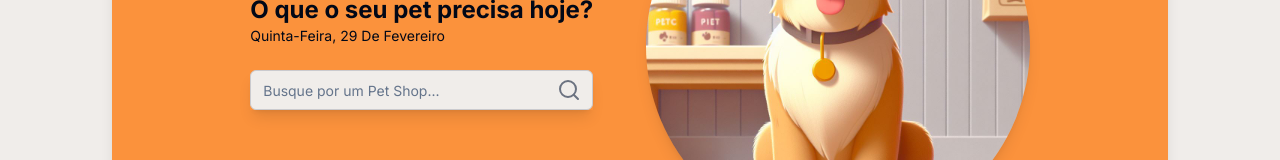
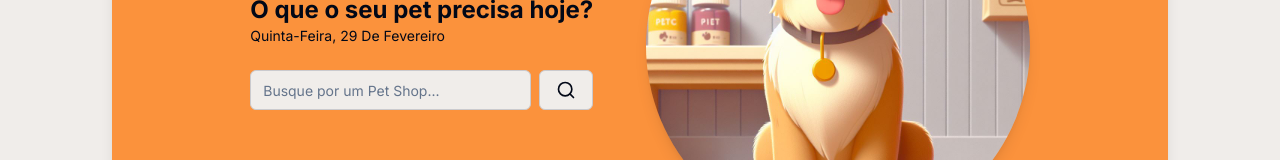
Before and after one commit to arieltroian/CaotinhoPetCare, a Next.js app: page / in a window 1280 px wide. Shown: the part 262-422 px from the top of the page. Built offline with nearby package versions, Linux system fonts and the light colour scheme; no server answers; the database is empty.

Commit message:
feat: ensure user can search for petshops

```diff
--- a/app/(home)/_components/search.tsx
+++ b/app/(home)/_components/search.tsx
@@ -1,11 +1,73 @@
 "use client";
 
+import {
+  Form,
+  FormControl,
+  FormField,
+  FormItem,
+  FormMessage,
+} from "@/app/_components/ui/form";
 import { Input } from "@/app/_components/ui/input";
+import { SearchIcon } from "lucide-react";
+import { Button } from "@/app/_components/ui/button";
+import { zodResolver } from "@hookform/resolvers/zod";
+import { useForm } from "react-hook-form";
+import { z } from "zod";
+import { useRouter } from "next/navigation";
 
-const Search = () => {
+const formSchema = z.object({
+  search: z
+    .string({
+      required_error: "Campo obrigatório!",
+    })
+    .trim()
+    .min(1, "Campo obrigatório!"),
+});
+
+interface SearchProps {
+  defaultValues?: z.infer<typeof formSchema>;
+}
+
+const Search = ({ defaultValues }: SearchProps) => {
+  const router = useRouter();
+
+  const form = useForm<z.infer<typeof formSchema>>({
+    resolver: zodResolver(formSchema),
+    defaultValues,
+  });
+
+  const handleSubmit = (data: z.infer<typeof formSchema>) => {
+    router.push(`/petshops?search=${data.search}`);
+  };
+
   return (
     <div className="w-full">
-      <Input placeholder="Busque por um Pet Shop..." type="search" />
+      <Form {...form}>
+        <form
+          className="flex w-full gap-2"
+          onSubmit={form.handleSubmit(handleSubmit)}
+        >
+          <FormField
+            control={form.control}
+            name="search"
+            render={({ field }) => (
+              <FormItem className="w-full">
+                <FormControl>
+                  <Input
+                    placeholder="Busque por um Pet Shop..."
+                    {...field}
+                    type="search"
+                  />
+                </FormControl>
+                <FormMessage />
+              </FormItem>
+            )}
+          />
+          <Button variant="outline" type="submit">
+            <SearchIcon size={20} />
+          </Button>
+        </form>
+      </Form>
     </div>
   );
 };
--- /dev/null
+++ b/app/_components/ui/form.tsx
@@ -0,0 +1,176 @@
+import * as React from "react"
+import * as LabelPrimitive from "@radix-ui/react-label"
+import { Slot } from "@radix-ui/react-slot"
+import {
+  Controller,
+  ControllerProps,
+  FieldPath,
+  FieldValues,
+  FormProvider,
+  useFormContext,
+} from "react-hook-form"
+
+import { cn } from "@/app/_lib/utils"
+import { Label } from "@/app/_components/ui/label"
+
+const Form = FormProvider
+
+type FormFieldContextValue<
+  TFieldValues extends FieldValues = FieldValues,
+  TName extends FieldPath<TFieldValues> = FieldPath<TFieldValues>
+> = {
+  name: TName
+}
+
+const FormFieldContext = React.createContext<FormFieldContextValue>(
+  {} as FormFieldContextValue
+)
+
+const FormField = <
+  TFieldValues extends FieldValues = FieldValues,
+  TName extends FieldPath<TFieldValues> = FieldPath<TFieldValues>
+>({
+  ...props
+}: ControllerProps<TFieldValues, TName>) => {
+  return (
+    <FormFieldContext.Provider value={{ name: props.name }}>
+      <Controller {...props} />
+    </FormFieldContext.Provider>
+  )
+}
+
+const useFormField = () => {
+  const fieldContext = React.useContext(FormFieldContext)
+  const itemContext = React.useContext(FormItemContext)
+  const { getFieldState, formState } = useFormContext()
+
+  const fieldState = getFieldState(fieldContext.name, formState)
+
+  if (!fieldContext) {
+    throw new Error("useFormField should be used within <FormField>")
+  }
+
+  const { id } = itemContext
+
+  return {
+    id,
+    name: fieldContext.name,
+    formItemId: `${id}-form-item`,
+    formDescriptionId: `${id}-form-item-description`,
+    formMessageId: `${id}-form-item-message`,
+    ...fieldState,
+  }
+}
+
+type FormItemContextValue = {
+  id: string
+}
+
+const FormItemContext = React.createContext<FormItemContextValue>(
+  {} as FormItemContextValue
+)
+
+const FormItem = React.forwardRef<
+  HTMLDivElement,
+  React.HTMLAttributes<HTMLDivElement>
+>(({ className, ...props }, ref) => {
+  const id = React.useId()
+
+  return (
+    <FormItemContext.Provider value={{ id }}>
+      <div ref={ref} className={cn("space-y-2", className)} {...props} />
+    </FormItemContext.Provider>
+  )
+})
+FormItem.displayName = "FormItem"
+
+const FormLabel = React.forwardRef<
+  React.ElementRef<typeof LabelPrimitive.Root>,
+  React.ComponentPropsWithoutRef<typeof LabelPrimitive.Root>
+>(({ className, ...props }, ref) => {
+  const { error, formItemId } = useFormField()
+
+  return (
+    <Label
+      ref={ref}
+      className={cn(error && "text-destructive", className)}
+      htmlFor={formItemId}
+      {...props}
+    />
+  )
+})
+FormLabel.displayName = "FormLabel"
+
+const FormControl = React.forwardRef<
+  React.ElementRef<typeof Slot>,
+  React.ComponentPropsWithoutRef<typeof Slot>
+>(({ ...props }, ref) => {
+  const { error, formItemId, formDescriptionId, formMessageId } = useFormField()
+
+  return (
+    <Slot
+      ref={ref}
+      id={formItemId}
+      aria-describedby={
+        !error
+          ? `${formDescriptionId}`
+          : `${formDescriptionId} ${formMessageId}`
+      }
+      aria-invalid={!!error}
+      {...props}
+    />
+  )
+})
+FormControl.displayName = "FormControl"
+
+const FormDescription = React.forwardRef<
+  HTMLParagraphElement,
+  React.HTMLAttributes<HTMLParagraphElement>
+>(({ className, ...props }, ref) => {
+  const { formDescriptionId } = useFormField()
+
+  return (
+    <p
+      ref={ref}
+      id={formDescriptionId}
+      className={cn("text-sm text-muted-foreground", className)}
+      {...props}
+    />
+  )
+})
+FormDescription.displayName = "FormDescription"
+
+const FormMessage = React.forwardRef<
+  HTMLParagraphElement,
+  React.HTMLAttributes<HTMLParagraphElement>
+>(({ className, children, ...props }, ref) => {
+  const { error, formMessageId } = useFormField()
+  const body = error ? String(error?.message) : children
+
+  if (!body) {
+    return null
+  }
+
+  return (
+    <p
+      ref={ref}
+      id={formMessageId}
+      className={cn("text-sm font-medium text-destructive", className)}
+      {...props}
+    >
+      {body}
+    </p>
+  )
+})
+FormMessage.displayName = "FormMessage"
+
+export {
+  useFormField,
+  Form,
+  FormItem,
+  FormLabel,
+  FormControl,
+  FormDescription,
+  FormMessage,
+  FormField,
+}
--- a/app/_components/ui/input.tsx
+++ b/app/_components/ui/input.tsx
@@ -1,6 +1,6 @@
 import * as React from "react";
+
 import { cn } from "@/app/_lib/utils";
-import { SearchIcon } from "lucide-react";
 
 export interface InputProps
   extends React.InputHTMLAttributes<HTMLInputElement> {}
@@ -8,7 +8,6 @@
 const Input = React.forwardRef<HTMLInputElement, InputProps>(
   ({ className, type, ...props }, ref) => {
     return (
-      <div className="relative flex items-center shadow-lg">
       <input
         type={type}
         className={cn(
@@ -18,12 +17,9 @@
         ref={ref}
         {...props}
       />
-        <SearchIcon className="absolute right-3 top-1/2 transform -translate-y-1/2 cursor-pointer text-gray-500" />
-      </div>
     );
   }
 );
-
 Input.displayName = "Input";
 
 export { Input };
--- /dev/null
+++ b/app/_components/ui/label.tsx
@@ -0,0 +1,26 @@
+"use client"
+
+import * as React from "react"
+import * as LabelPrimitive from "@radix-ui/react-label"
+import { cva, type VariantProps } from "class-variance-authority"
+
+import { cn } from "@/app/_lib/utils"
+
+const labelVariants = cva(
+  "text-sm font-medium leading-none peer-disabled:cursor-not-allowed peer-disabled:opacity-70"
+)
+
+const Label = React.forwardRef<
+  React.ElementRef<typeof LabelPrimitive.Root>,
+  React.ComponentPropsWithoutRef<typeof LabelPrimitive.Root> &
+    VariantProps<typeof labelVariants>
+>(({ className, ...props }, ref) => (
+  <LabelPrimitive.Root
+    ref={ref}
+    className={cn(labelVariants(), className)}
+    {...props}
+  />
+))
+Label.displayName = LabelPrimitive.Root.displayName
+
+export { Label }
--- /dev/null
+++ b/app/petshops/page.tsx
@@ -0,0 +1,47 @@
+import { redirect } from "next/navigation";
+import PetShopItem from "../(home)/_components/petshop-item";
+import Search from "../(home)/_components/search";
+import Header from "../_components/header";
+import { db } from "../_lib/prisma";
+
+interface PetShopsPageProps {
+  searchParams: {
+    search?: string;
+  };
+}
+
+const PetShopsPage = async ({ searchParams }: PetShopsPageProps) => {
+  if (!searchParams.search) {
+    return redirect("/");
+  }
+  const petshops = await db.petshop.findMany({
+    where: {
+      name: {
+        contains: searchParams.search,
+        mode: "insensitive",
+      },
+    },
+  });
+  return (
+    <>
+      <Header />
+      <div className="px-5 lg:px-28 py-6 mt-6">
+        <Search
+          defaultValues={{
+            search: searchParams.search,
+          }}
+        />
+        <h1 className="mb-3 px-5 mt-6 lg:px-28 text-xs lg:text-sm uppercase text-gray-800 font-bold">
+          Resultados para &quot;{searchParams.search}&quot;
+        </h1>
+        <div className="w-fit mx-auto grid grid-cols-1 lg:grid-cols-3 md:grid-cols-2 justify-items-center justify-center gap-y-20 gap-x-14 mt-10 mb-5">
+          {petshops.map((petshop) => (
+            <PetShopItem key={petshop.id} petshop={petshop} />
+          ))}
+        </div>
+      </div>
+    </>
+  );
+};
+
+export default PetShopsPage;
--- a/package.json
+++ b/package.json
@@ -13,10 +13,12 @@
   },
   "dependencies": {
     "@auth/prisma-adapter": "^1.3.3",
+    "@hookform/resolvers": "^3.3.4",
     "@prisma/client": "^5.9.1",
     "@radix-ui/react-alert-dialog": "^1.0.5",
     "@radix-ui/react-avatar": "^1.0.4",
     "@radix-ui/react-dialog": "^1.0.5",
+    "@radix-ui/react-label": "^2.0.2",
     "@radix-ui/react-slot": "^1.0.2",
     "class-variance-authority": "^0.7.0",
     "clsx": "^2.1.0",
@@ -28,9 +30,11 @@
     "react": "^18",
     "react-day-picker": "^8.10.0",
     "react-dom": "^18",
+    "react-hook-form": "^7.51.0",
     "sonner": "^1.4.0",
     "tailwind-merge": "^2.2.1",
-    "tailwindcss-animate": "^1.0.7"
+    "tailwindcss-animate": "^1.0.7",
+    "zod": "^3.22.4"
   },
   "devDependencies": {
     "@types/node": "^20",
```
Also changed, not shown: 1 other file (tests, documents, lock files or other folders). Lines whose indentation alone changed are shown as unchanged.
